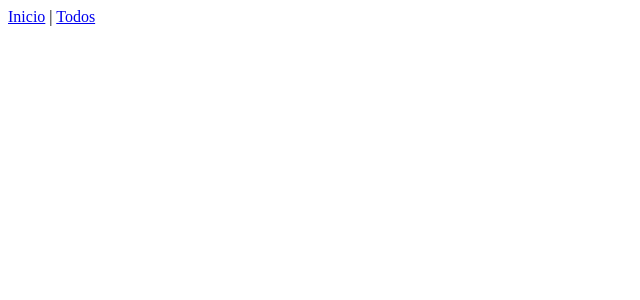
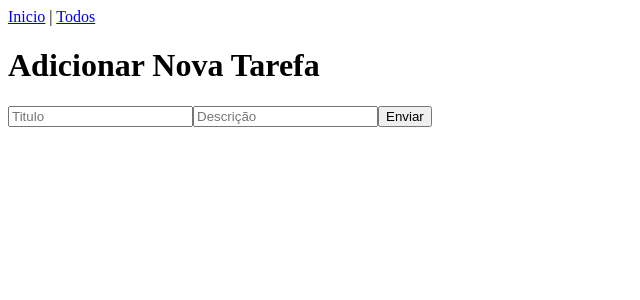
Before and after one commit to jeanasilva/vuejs_api, a Vue app: page /todos/create in a window 1280 px wide. Before the commit this address had no page. Shown: the top 300 px of the page, without its empty margins (0-640 px from the left). Built offline with nearby package versions, Linux system fonts and the light colour scheme.

Commit message:
Add router and loading

```diff
--- a/src/router/index.js
+++ b/src/router/index.js
@@ -1,6 +1,7 @@
 import { createRouter, createWebHistory } from 'vue-router'
 import Home from '@/views/Home.vue'
 import Todos from '@/views/Todos/Todos.vue'
+import AddTodo from '@/views/Todos/AddTodo.vue'
 
 const routes = [
   {
@@ -12,6 +13,11 @@ const routes = [
     path: '/todos',
     name: 'todos.index',
     component: Todos
+  },
+  {
+    path: '/todos/create',
+    name: 'todos.create',
+    component: AddTodo,
   }
 ]
 
--- /dev/null
+++ b/src/views/Todos/AddTodo.vue
@@ -0,0 +1,19 @@
+<template>
+    <div>
+        <h1>Adicionar Nova Tarefa</h1>
+
+        <form action="#" method="post">
+            <input type="text" name="title" placeholder="Titulo">
+            <input type="text" name="description" placeholder="Descrição">
+            <button type="submit">Enviar</button>
+        </form>
+    </div>
+</template>
+
+<script>
+export default {
+
+    name: 'AddTodo'
+
+}
+</script>
--- a/src/views/Todos/Todos.vue
+++ b/src/views/Todos/Todos.vue
@@ -1,10 +1,16 @@
 <template>
-    <h1>Lista de Tarefas</h1>
+    <h1>
+        Lista de Tarefas
+        <router-link :to="{name: 'todos-create'}">+</router-link>
+    </h1>
+
+    <div v-show="loading">
+        Carregando as Tarefas
+    </div>
+
     <ul>
         <li v-for="todo in todos" :key="todo.identifify">
             {{ todo.title }}
-            {{ todo.body }}
-            {{ todo.completed }}
         </li>
     </ul>
     <input type="text" v-model="name">
@@ -22,13 +28,19 @@ export default {
 
         const todos = ref([])
 
+        const loading = ref(false)
+
         onMounted(() => {
+            loading.value = true
             TodoService.getAll().then(response => {
-                todos.value = response.data.data}).catch(error => console.log(error))
+                todos.value = response.data.data})
+                .catch(error => console.log(error))
+                .finally(() => loading.value = false)
         })
 
         return {
-            todos
+            todos,
+            loading
         }
     }
 }
```
